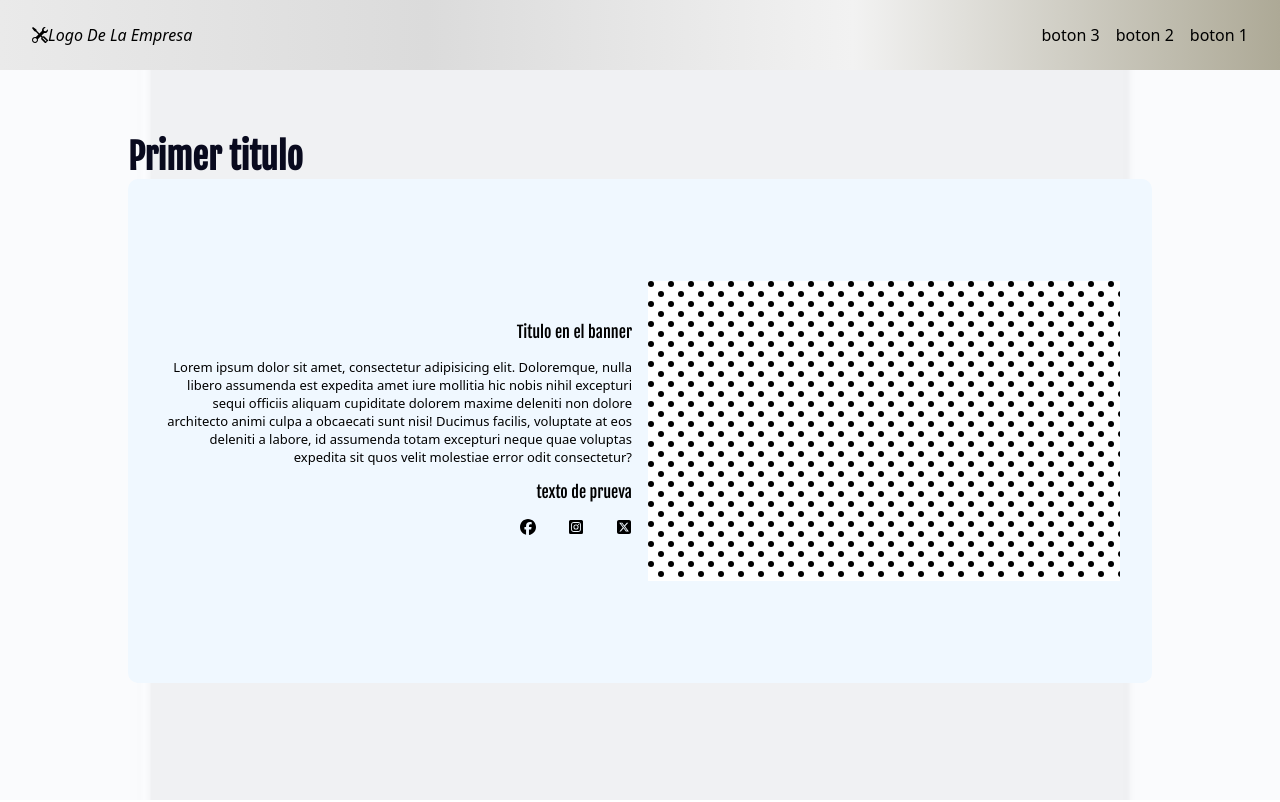
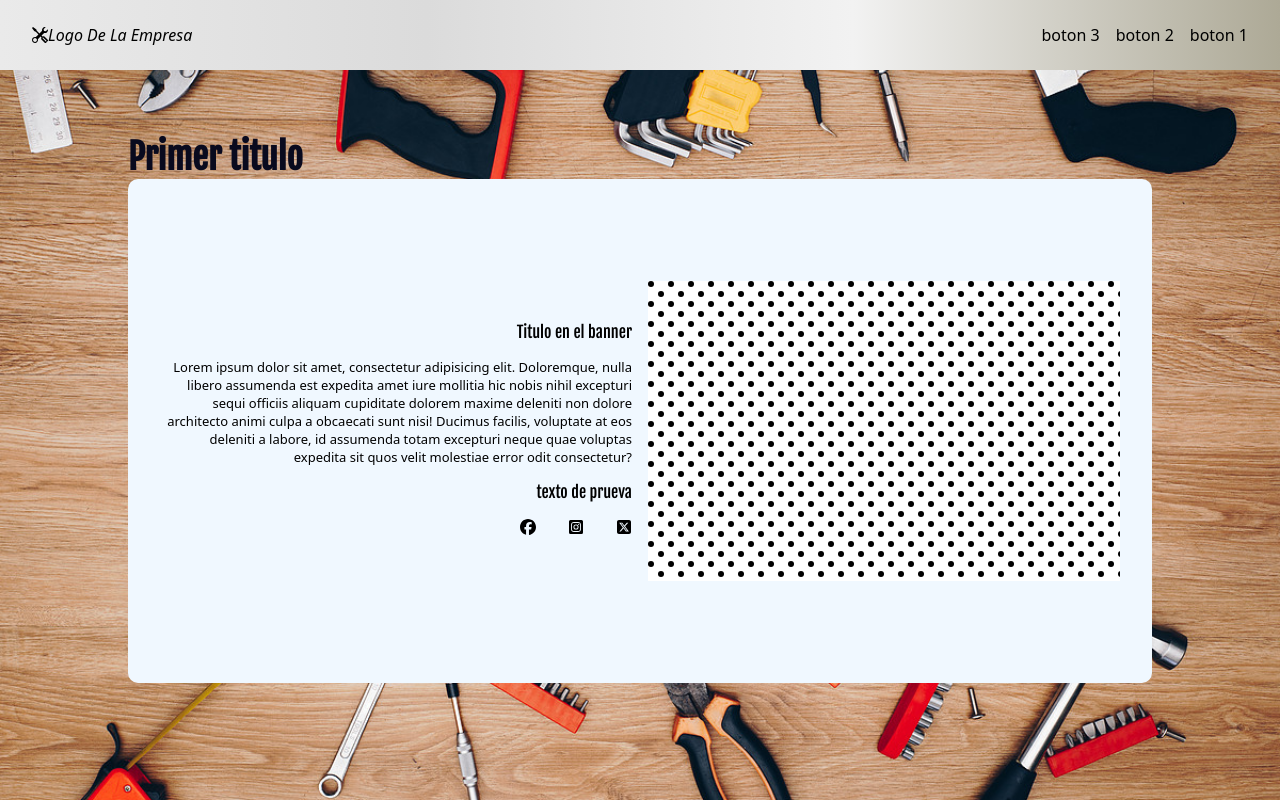
Before and after one commit to IvanLMdev/Template-web-desing, a React (Vite) app in the folder template-web-1/: page / in a window 1280 px wide. Shown: the top 802 px of the page. Built offline with nearby package versions, Linux system fonts and the light colour scheme; a web font is replaced by a local one.

Commit message:
commit-3

```diff
--- a/template-web-1/src/styles/header.css
+++ b/template-web-1/src/styles/header.css
@@ -1,7 +1,7 @@
 .header {
   width: 100%;
   min-height: 100vh;
-  background-image: url("../../public/istockphoto.jpg");
+  background-image: url("../../public/lovepik.jpg");
   background-repeat: no-repeat;
   background-size: cover;
   background-position: center;
```
